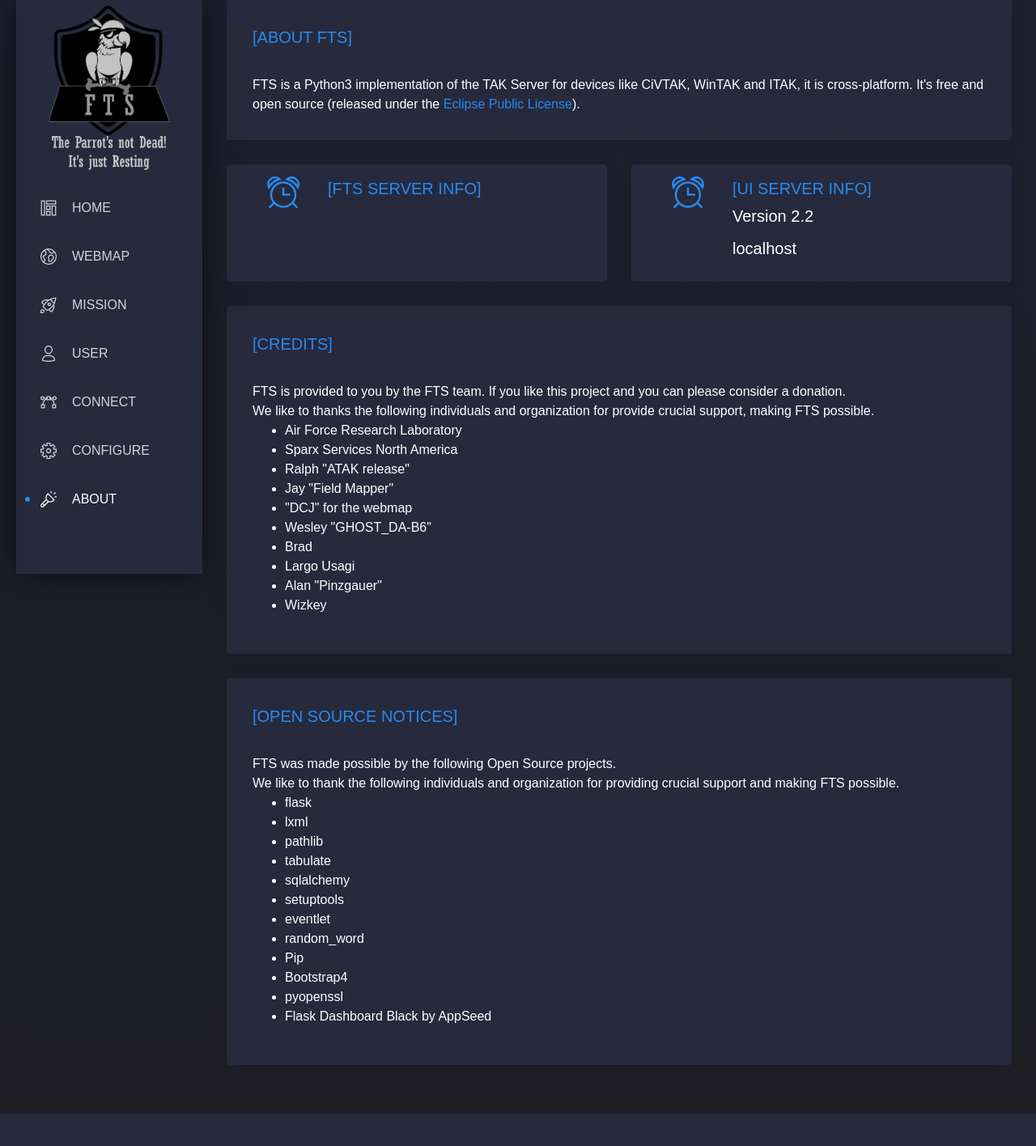
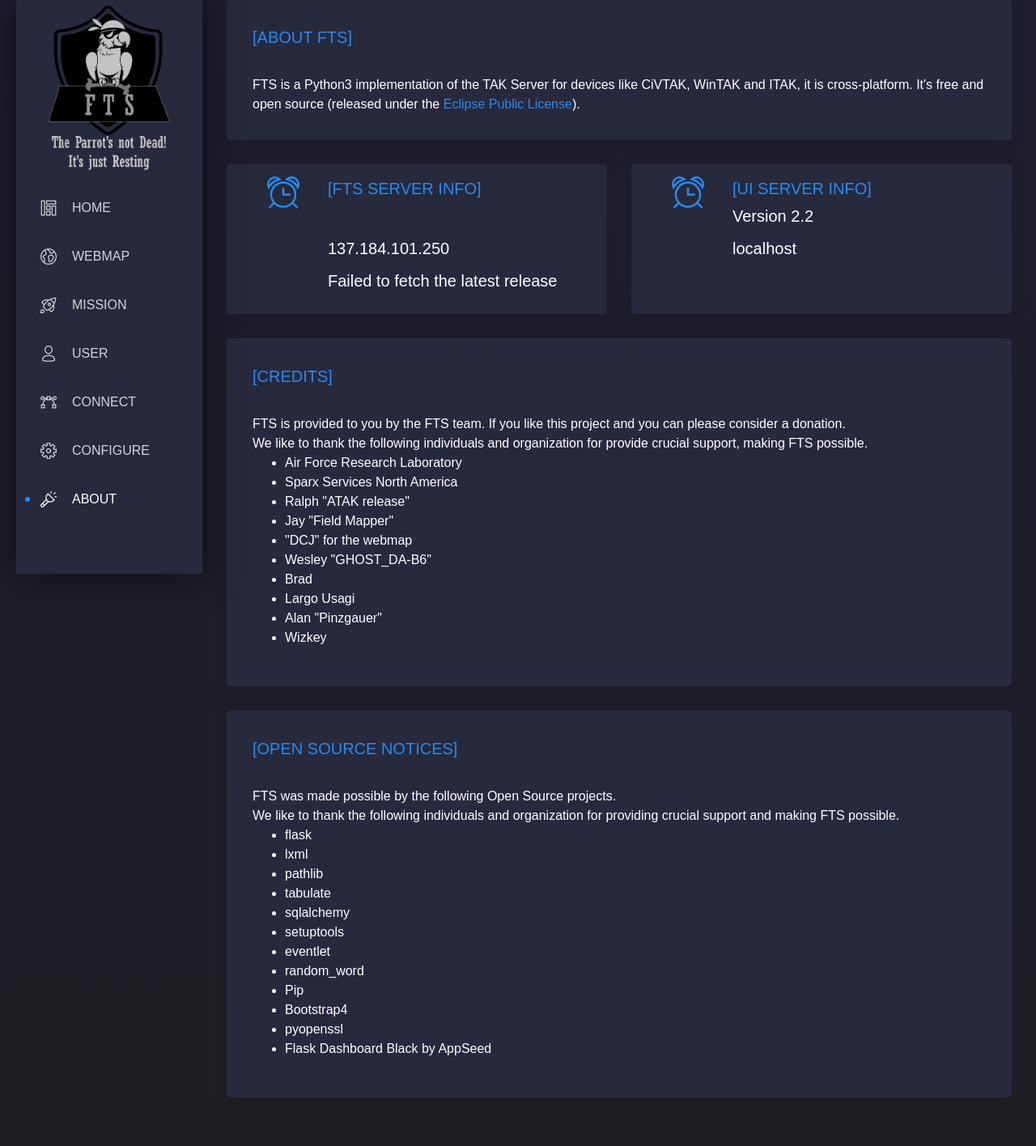
Before and after one commit to FreeTAKTeam/UI, a Flask app: page /about in a window 1280 px wide; the page is wider, and only the part inside the window is pictured. Shown: the part 81-1497 px from the top of that part at 81% size. Before the commit the page ends 1457 px from the top of that part, so only its background shows below. Run offline with Flask 3, Linux system fonts and the light colour scheme; the visitor is signed in with stand-in values (Sample User, id 1); some libraries are stand-ins or nearby versions; some web fonts are replaced.

Commit message:
Implemented release check
this is the initial implementation of the release check. in future we should insert this into a more comprehensive notification system

```diff
--- a/FreeTAKServer-UI/app/home/templates/about.html
+++ b/FreeTAKServer-UI/app/home/templates/about.html
@@ -2,7 +2,6 @@
 
 <!-- Specific Page CSS goes HERE  -->
 {% block stylesheets %}{% endblock stylesheets %} {% block content %}
-
 
 <!-- ======= Header tools ======= -->
 <div style="display: grid; grid-template-columns: 1fr;">
@@ -12,53 +11,49 @@
     </div>
     <div style="font-size: 1rem; color: #fff; padding: 16px;">
       FTS is a Python3 implementation of the TAK Server for devices like CiVTAK, WinTAK and ITAK, it is cross-platform.
-		It's free and open source (released under the <a href="https://www.eclipse.org/legal/epl-2.0/" target="_blank" >Eclipse Public License</a>).
+      It's free and open source (released under the <a href="https://www.eclipse.org/legal/epl-2.0/" target="_blank">Eclipse Public License</a>).
+    </div>
   </div>
 </div>
 
-</div>
-
 <div class="about-version-section">
-
   <div class="card card-stats">
     <div class="card-body">
       <div style="display: grid; grid-template-columns: 1fr 3fr;">
-		<div >
+        <div>
           <div class="info-icon text-center icon-warning">
-			<i class="tim-icons icon-time-alarm" style="font-size: 40px; color: #278AED""></i>
+            <i class="tim-icons icon-time-alarm" style="font-size: 40px; color: #278AED"></i>
           </div>
         </div>
-		<div >
+        <div>
           <div class="numbers">
             <p class="card-category" style="font-size: 20px; color: #278aed;">[FTS SERVER INFO]</p>
             <h3 class="card-title about-version-lbl" id="server-version">&nbsp;</h3>
-			<h3 class="card-title about-version-lbl" id="server-ip">&nbsp;</h3>
+            <h3 class="card-title about-version-lbl" id="server-ip">137.184.101.250</h3>
+            <h3 class="card-title about-version-lbl" id="release">&nbsp;</h3> <!-- New tag for release version -->
+          </div>
         </div>
       </div>
     </div>
   </div>
 
-  </div>
-
   <div class="card card-stats">
     <div class="card-body">
       <div style="display: grid; grid-template-columns: 1fr 3fr;">
-		<div >
+        <div>
           <div class="info-icon text-center icon-warning">
-			<i class="tim-icons icon-time-alarm" style="font-size: 40px; color: #278AED""></i>
+            <i class="tim-icons icon-time-alarm" style="font-size: 40px; color: #278AED"></i>
           </div>
         </div>
-		<div >
+        <div>
           <div class="numbers">
             <p class="card-category" style="font-size: 20px; color: #278aed">[UI SERVER INFO]</p>
             <h3 class="card-title about-version-lbl">Version {{uiversion}}</h3>
             <h3 class="card-title about-version-lbl" id="ui-ip">&nbsp</h3>
-
           </div>
         </div>
       </div>
     </div>
-
   </div>
 </div>
 
@@ -69,7 +64,7 @@
   <div style="font-size: 1rem; color: #fff; padding: 16px;">
     FTS is provided to you by the FTS team. If you like this project and you can please consider a donation.
     <br>
-		We like to thanks the following individuals and organization for provide crucial support, making FTS possible.
+    We like to thank the following individuals and organization for provide crucial support, making FTS possible.
     <ul>
       <li>Air Force Research Laboratory</li>
       <li>Sparx Services North America</li>
@@ -81,6 +76,7 @@
       <li>Largo Usagi</li>
       <li>Alan "Pinzgauer"</li>
       <li>Wizkey</li>
+    </ul>
   </div>
 </div>
 
@@ -102,11 +98,10 @@
       <li>eventlet</li>
       <li>random_word</li>
       <li>Pip</li>
-				<li>Bootstrap4 </li>
+      <li>Bootstrap4</li>
       <li>pyopenssl</li>
       <li>Flask Dashboard Black by AppSeed</li>
     </ul>
-
   </div>
 </div>
 
@@ -114,10 +109,9 @@
 
 <!-- Specific Page JS goes HERE  -->
 {% block javascripts %}
-
 <script>
   <!-- assign the UI IP address to the div -->
-     document.getElementById("ui-ip").innerText = self.location.host ;
+  document.getElementById("ui-ip").innerText = self.location.host;
 
   async function establishConnection() {
     var socket = io.connect(`{{protocol}}://{{ip}}:{{port}}`);
@@ -126,14 +120,10 @@
 
     if (isAuth === "True") {
       getEventsInfo(socket);
-		} else {
-
-		}
-
+    } else {}
   }
 
   const authenticate = (socket) => {
-
     socket.emit("authenticate", JSON.stringify({ Authenticate: "{{websocketkey | safe}}" }));
 
     return new Promise(function (resolve, reject) {
@@ -150,20 +140,18 @@
   };
 
   const getConnectInfo = (socket) => {
-
     socket.on("connectUpdate", function (data) {
       let connectObject = JSON.parse(data);
       document.getElementById("server-version").innerText = connectObject.version;
-			document.getElementById("server-ip").innerText = "{{ip}}" ;
+      document.getElementById("server-ip").innerText = "{{ip}}";
     });
   };
 
   const getEventsInfo = (socket) => {
-
     socket.emit("events");
     socket.on("eventsUpdate", function (data) {
       let eventsArr = data.events;
-			if (eventsArr.lenght > 0) {
+      if (eventsArr.length > 0) {
         document.getElementById("notif").style.display = "block";
       } else {
         document.getElementById("notif").style.display = "none";
@@ -187,10 +175,26 @@
     });
   };
 
+  async function fetchLatestRelease() {
+    try {
+      const response = await fetch('https://api.github.com/repos/FreeTAKTeam/FreeTakServer/releases/latest');
+      if (!response.ok) {
+        throw new Error('Network response was not ok');
+      }
+
+      const data = await response.json();
+      const latestVersion = data.tag_name;
+
+      document.getElementById('release').innerText = `Latest Version: ${latestVersion}`;
+    } catch (error) {
+      console.error('Error fetching the latest release:', error);
+      document.getElementById('release').innerText = 'Failed to fetch the latest release';
+    }
+  }
+
+  document.addEventListener('DOMContentLoaded', (event) => {
+    establishConnection();
+    fetchLatestRelease();
+  });
 </script>
-
-<script>
-	establishConnection();
-</script>
-
 {% endblock javascripts %}
```
Lines whose indentation alone changed are shown as unchanged.
